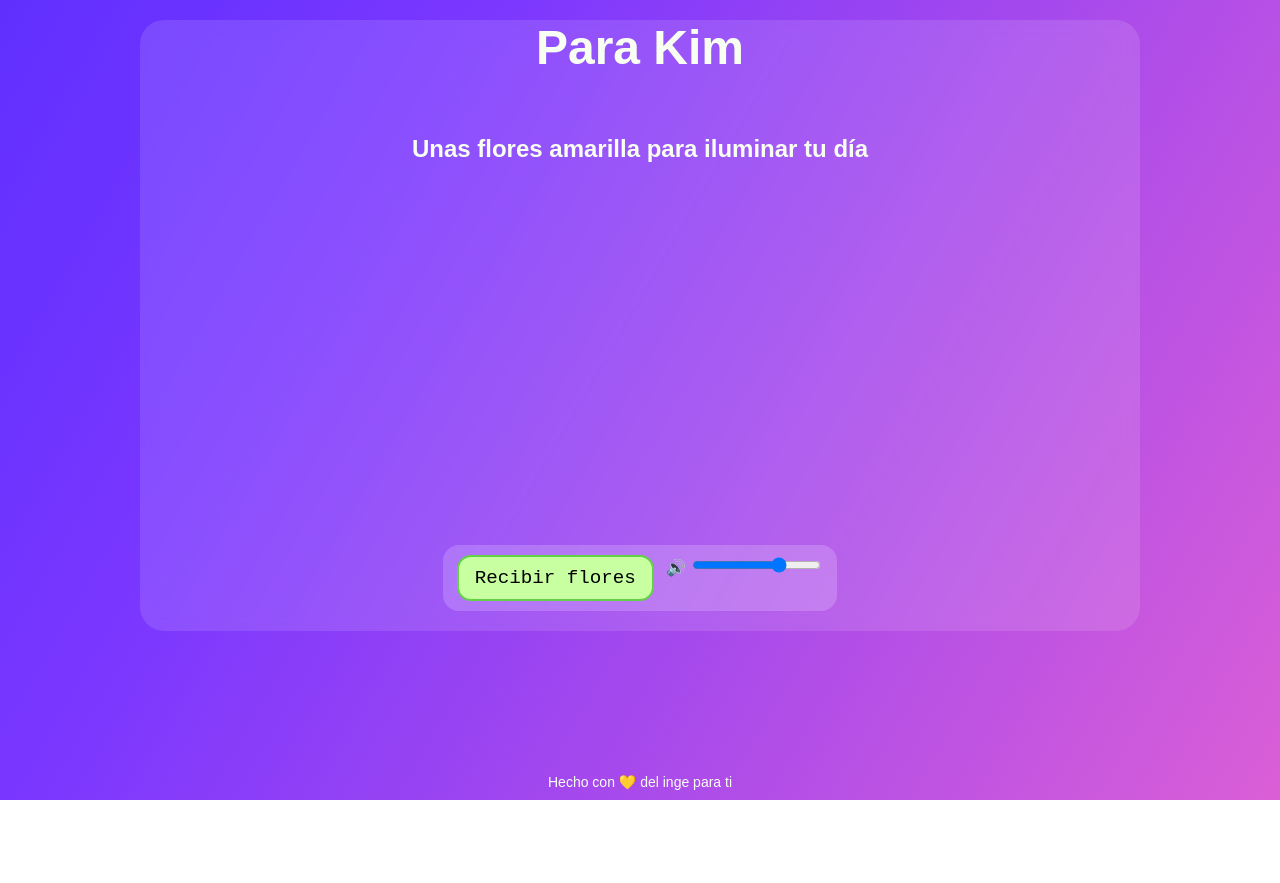
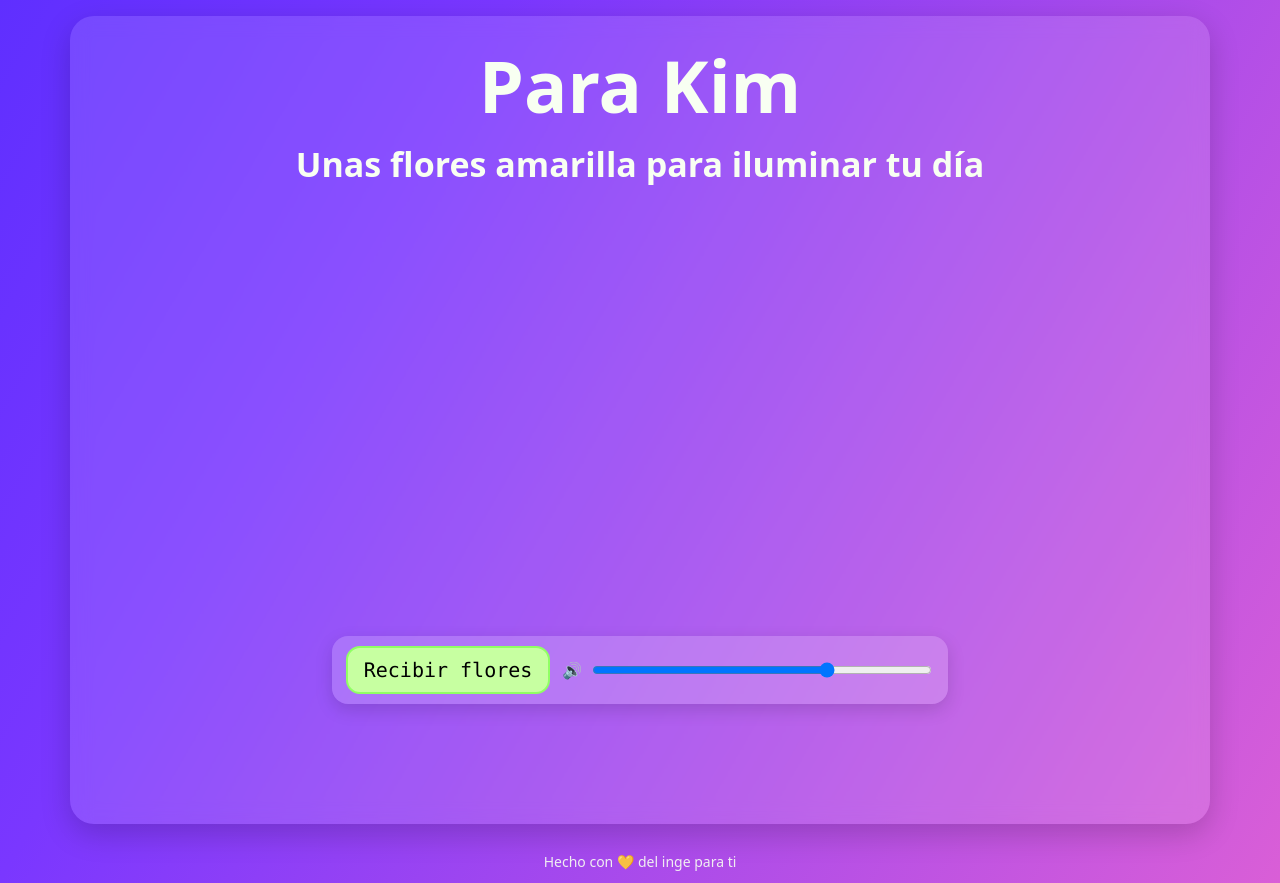
Before and after one commit to GioCode12/flores-amarillas, a plain HTML site: page index.html in a window 1280 px wide. Before the commit the page ends 800 px from the top, so only its background shows below. Drawn offline with Linux system fonts and the light colour scheme; a web font is replaced by a local one.

Commit message:
Update style.css
cambio android

```diff
--- a/css/style.css
+++ b/css/style.css
@@ -5,37 +5,119 @@
   --stroke:#90ff64; --accent:#9dff00; --text:#f8fff2;
 }
 
-body {
+/* Fondo animado */
+body{
   margin:0;
-  font-family:'Inclusive Sans', sans-serif;
+  font-family:'Inclusive Sans', system-ui, -apple-system, Segoe UI, Roboto, sans-serif;
   color:var(--text);
-  background: linear-gradient(120deg,var(--bg1),var(--bg2),var(--bg3));
-  background-size: 200% 200%;
-  animation: bgShift 20s ease infinite;
-  overflow:hidden;
+  background:linear-gradient(120deg,var(--bg1),var(--bg2),var(--bg3));
+  background-size:200% 200%;
+  animation:bgShift 20s ease infinite;
+  min-height:100dvh;
+  overflow-x:hidden;
+  overflow-y:auto;
+  -webkit-text-size-adjust:100%;
 }
-
-@keyframes bgShift {
+@keyframes bgShift{
   0%{background-position:0% 50%}
   50%{background-position:100% 50%}
   100%{background-position:0% 50%}
 }
 
-.wrap { height:100vh; display:grid; grid-template-rows:1fr auto; }
-.stage { position:relative; width:90%; max-width:1000px; margin:auto;
-  height:80%; border-radius:24px; background:var(--glass); backdrop-filter: blur(8px);
+.wrap{min-height:100dvh; display:grid; grid-template-rows:1fr auto;}
+
+/* Tarjeta principal */
+.stage{
+  position:relative;
+  width:min(92vw,1100px);
+  margin:16px auto;
+  border-radius:24px;
+  background:var(--glass);
+  -webkit-backdrop-filter:blur(10px);
+  backdrop-filter:blur(10px);
+  box-shadow:0 10px 30px rgba(0,0,0,.18);
+  padding:16px 16px 120px;
 }
-canvas { position:absolute; inset:0; width:100%; height:100%; }
 
-.title { text-align:center; margin:20px 0 0; font-size:3rem; }
-.subtitle { text-align:center; margin:60px 0 0; font-size:1.5rem; }
+/* Canvas en flujo normal (no absoluto) para no tapar nada */
+#Flor{
+  display:block;
+  width:100%;
+  height:clamp(260px, 48dvh, 560px);
+  border-radius:16px;
+}
 
-.panel { position:absolute; bottom:20px; width:100%; display:flex; justify-content:center; }
-.panel-inner { display:flex; gap:12px; background:var(--card); padding:10px 14px; border-radius:16px; }
+/* Tipografías fluidas */
+.title{
+  text-align:center;
+  margin:10px 0 0;
+  font-size:clamp(28px, 8vw, 72px);
+  line-height:1.1;
+}
+.subtitle{
+  text-align:center;
+  margin:18px 0 14px;
+  font-size:clamp(16px, 4.8vw, 34px);
+  line-height:1.25;
+}
 
-.btn { border:2px solid #63d145; background:#c7ffa1; padding:10px 16px; border-radius:14px;
-  cursor:pointer; font-family:monospace; font-size:1.2rem; transition:.2s; }
-.btn:hover { background:white; transform:scale(1.05); }
+/* Mensaje de amor debajo del canvas */
+.love{
+  margin:14px 6px 0;
+  text-align:center;
+  font-size:clamp(16px, 5.2vw, 32px);
+  display:none;
+}
 
-.love { position:absolute; bottom:80px; width:100%; text-align:center; font-size:2rem; display:none; }
-footer { text-align:center; padding:10px; font-size:14px; }
+/* Panel: botón + volumen */
+.panel{
+  position:sticky;
+  bottom:calc(max(12px, env(safe-area-inset-bottom)));
+  z-index:5;
+  display:flex;
+  justify-content:center;
+  width:100%;
+  margin-top:16px;
+}
+.panel-inner{
+  display:flex; align-items:center; gap:12px;
+  background:var(--card);
+  padding:10px 14px;
+  border-radius:16px;
+  box-shadow:0 6px 18px rgba(0,0,0,.14);
+}
+
+.btn{
+  border:2px solid var(--stroke);
+  background:#c7ffa1;
+  padding:10px 16px;
+  border-radius:14px;
+  cursor:pointer;
+  font-family:ui-monospace, SFMono-Regular, Menlo, Consolas, monospace;
+  font-size:clamp(14px, 3.8vw, 20px);
+  transition:.2s;
+}
+.btn:hover{ background:#fff; transform:translateY(-1px); }
+
+.vol{ display:flex; align-items:center; gap:8px; }
+.vol input[type="range"]{ width:min(48vw,340px); }
+
+/* Pie */
+footer{
+  text-align:center;
+  padding:12px 8px calc(12px + env(safe-area-inset-bottom));
+  font-size:clamp(12px, 3.4vw, 14px);
+  opacity:.9;
+}
+
+/* Ajustes extra para pantallas muy angostas (Android pequeño) */
+@media (max-width:480px){
+  .stage{ padding-bottom:130px; }
+  .vol input[type="range"]{ width:56vw; }
+}
+
+/* Ajustes en desktop grande */
+@media (min-width:1024px){
+  #Flor{ height:clamp(420px, 52vh, 620px); }
+  .stage{ padding:20px 20px 120px; }
+}
```
